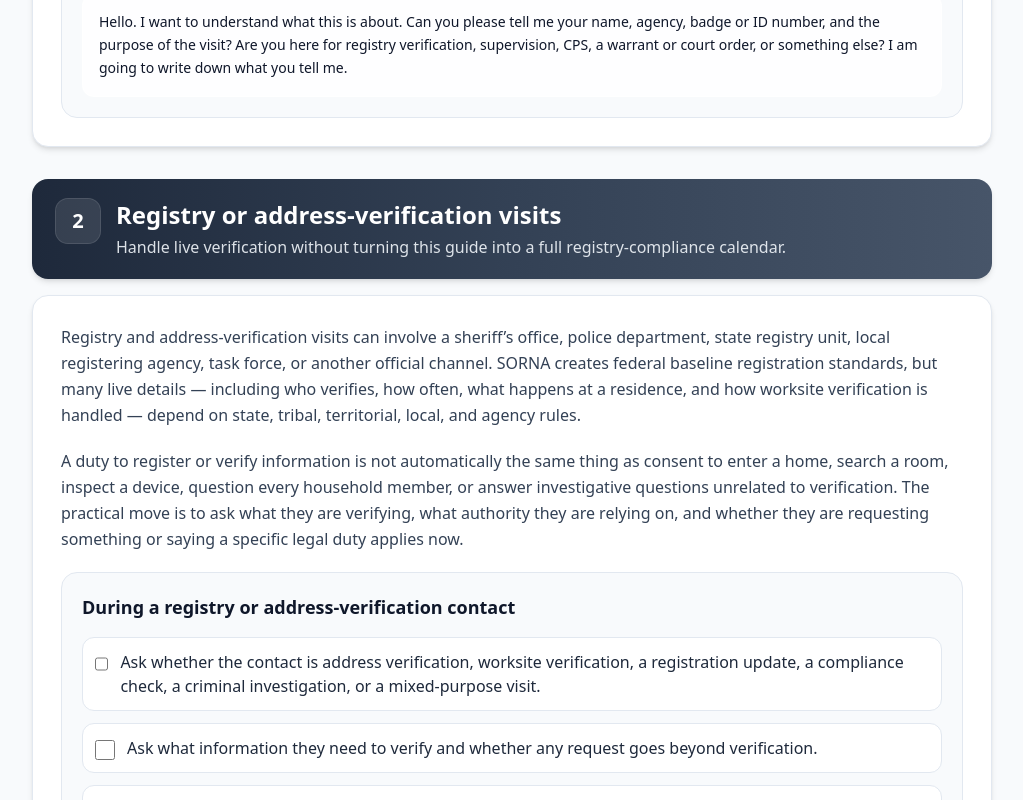
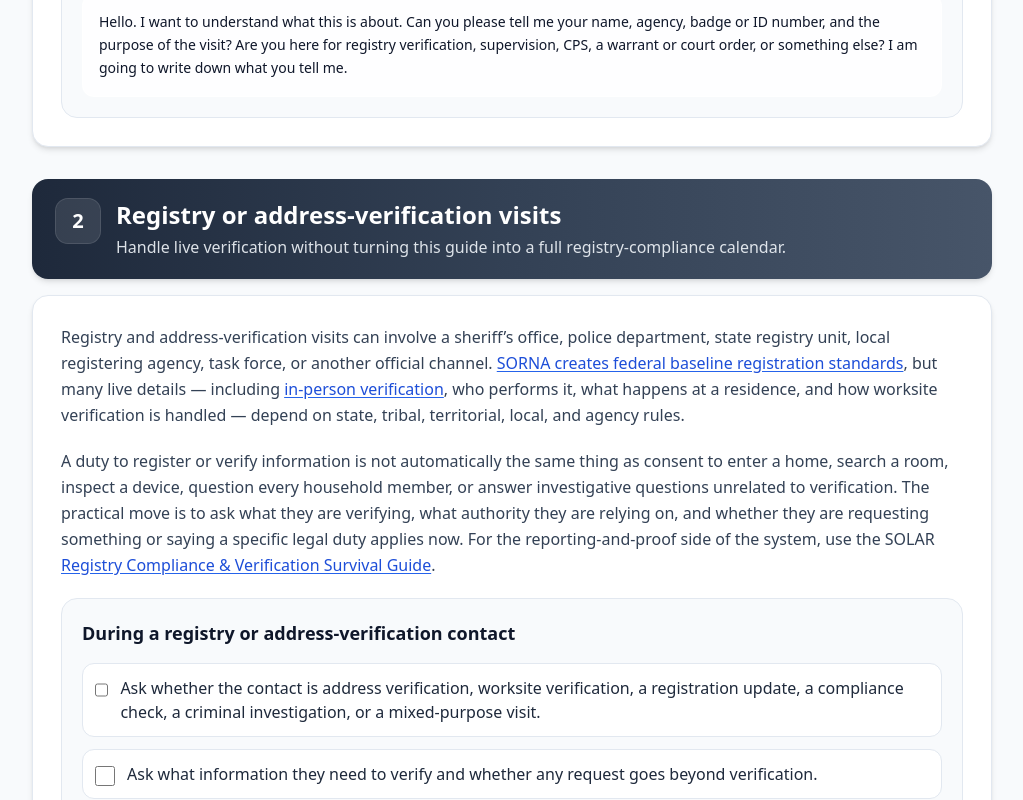
Before and after one commit to projectsolarrecon/Solar, a React (Vite) app: page /resources/police-registry-cps-encounters in a window 1280 px wide. Shown: the part 3191-3991 px from the top of the page, without its empty margins (128-1151 px from the left). Built offline with nearby package versions, Linux system fonts and the light colour scheme.

Commit message:
Add inline authority links to police registry CPS guide

```diff
--- a/src/pages/resources/PoliceRegistryCPSEncountersGuide.tsx
+++ b/src/pages/resources/PoliceRegistryCPSEncountersGuide.tsx
@@ -41,7 +41,7 @@ const sourceLinks = {
   bostick: "https://www.law.cornell.edu/supremecourt/text/501/429",
   miranda: "https://www.law.cornell.edu/supremecourt/text/384/436",
   hiibel: "https://www.law.cornell.edu/supremecourt/text/542/177",
-  schneckloth: "https://www.oyez.org/cases/1972/71-732",
+  schneckloth: "https://supreme.justia.com/cases/federal/us/412/218/",
   riley: "https://www.law.cornell.edu/supremecourt/text/13-132",
   consentSearches:
     "https://constitution.congress.gov/browse/essay/amdt4-6-2/ALDE_00000792/",
@@ -50,25 +50,62 @@ const sourceLinks = {
   fernandez: "https://www.law.cornell.edu/supremecourt/text/12-7822",
   griffin: "https://www.law.cornell.edu/supremecourt/text/483/868",
   knights: "https://supreme.justia.com/cases/federal/us/534/112/",
-  samson: "https://www.law.cornell.edu/supct/html/04-9728.ZO.html",
+  samson: "https://supreme.justia.com/cases/federal/us/547/843/",
   usMarshalsSexOffenderInvestigations:
     "https://www.usmarshals.gov/sex-offender-investigations",
-  childWelfareStateLaws:
-    "https://www.childwelfare.gov/resources/states-territories-tribes/state-statutes/",
+  childWelfareResources:
+    "https://www.childwelfare.gov/resources/states-territories-tribes/",
   childWelfarePolicyLinks:
     "https://www.childwelfare.gov/resources/links-state-and-tribal-child-welfare-law-and-policy/",
   childWelfareHowSystemWorks:
-    "https://www.childwelfare.gov/topics/systemwide/how-system-works/",
+    "https://www.childwelfare.gov/pubPDFs/cpswork.pdf",
   georgiaSafetyPlan:
     "https://pamms.dhs.ga.gov/dfcs/cws/19-12/",
   missouriInvestigations:
     "https://dssmanuals.mo.gov/child-welfare-manual/section-2-chapter-5-child-abuse-and-neglect-reports-subsection-3-investigations/",
   rcfpRecordingGuide: "https://www.rcfp.org/reporters-recording-guide/",
   usaLegalAid: "https://www.usa.gov/legal-aid",
-  lawHelp: "https://www.lawhelp.org/",
+  lscLegalAid:
+    "https://www.lsc.gov/about-lsc/what-legal-aid/i-need-legal-help",
   stateBarDirectory:
     "https://www.americanbar.org/groups/legal_services/flh-home/flh-bar-directories-and-lawyer-finders/",
 };
+
+const inlineLinkClass =
+  "font-medium text-blue-700 underline decoration-blue-600 underline-offset-2 hover:text-blue-900 hover:decoration-blue-900";
+
+function ExternalGuideLink({
+  href,
+  children,
+}: {
+  href: string;
+  children: React.ReactNode;
+}): JSX.Element {
+  return (
+    <a
+      href={href}
+      target="_blank"
+      rel="noopener noreferrer"
+      className={inlineLinkClass}
+    >
+      {children}
+    </a>
+  );
+}
+
+function InternalGuideLink({
+  to,
+  children,
+}: {
+  to: string;
+  children: React.ReactNode;
+}): JSX.Element {
+  return (
+    <Link to={to} className={inlineLinkClass}>
+      {children}
+    </Link>
+  );
+}
 
 export default function PoliceRegistryCPSEncountersGuide(): JSX.Element {
   const handlePrint = () => window.print();
@@ -182,7 +219,7 @@ export default function PoliceRegistryCPSEncountersGuide(): JSX.Element {
             <span key="help">
               Contact the right kind of help: criminal defense,
               supervision/revocation counsel, dependency or family counsel,
-              public defender, legal aid, or a trusted advocate.
+              public defender, <ExternalGuideLink href={sourceLinks.usaLegalAid}>legal aid</ExternalGuideLink>, or a trusted advocate.
             </span>,
           ]}
           reminder={
@@ -325,9 +362,8 @@ export default function PoliceRegistryCPSEncountersGuide(): JSX.Element {
             <p>
               Registry and address-verification visits can involve a sheriff’s
               office, police department, state registry unit, local registering
-              agency, task force, or another official channel. SORNA creates
-              federal baseline registration standards, but many live details —
-              including who verifies, how often, what happens at a residence,
+              agency, task force, or another official channel. <ExternalGuideLink href={sourceLinks.smartSornaCurrentLaw}>SORNA creates federal baseline registration standards</ExternalGuideLink>, but many live details —
+              including <ExternalGuideLink href={sourceLinks.smartSornaInPerson}>in-person verification</ExternalGuideLink>, who performs it, what happens at a residence,
               and how worksite verification is handled — depend on state,
               tribal, territorial, local, and agency rules.
             </p>
@@ -339,7 +375,7 @@ export default function PoliceRegistryCPSEncountersGuide(): JSX.Element {
               questions unrelated to verification. The practical move is to ask
               what they are verifying, what authority they are relying on, and
               whether they are requesting something or saying a specific legal
-              duty applies now.
+              duty applies now. For the reporting-and-proof side of the system, use the SOLAR <InternalGuideLink to="/resources/registry-compliance-verification-guide">Registry Compliance & Verification Survival Guide</InternalGuideLink>.
             </p>
           </GuideProse>
 
@@ -429,7 +465,7 @@ export default function PoliceRegistryCPSEncountersGuide(): JSX.Element {
         <GuideSectionCard>
           <GuideProse>
             <p>
-              Police contact can be a consensual conversation, a detention, an
+              Police contact can be a <ExternalGuideLink href={sourceLinks.bostick}>consensual conversation</ExternalGuideLink>, an <ExternalGuideLink href={sourceLinks.terry}>investigative detention</ExternalGuideLink>, an
               arrest, a request for consent, a warrant situation, or something
               else. Those categories matter, but they are not always obvious in
               the moment. Questions about registry status, travel, address,
@@ -440,8 +476,8 @@ export default function PoliceRegistryCPSEncountersGuide(): JSX.Element {
             <p>
               You do not have to solve the legal category at the door. A safer
               move is to ask whether you are required to answer now, whether you
-              are free to leave or end the conversation, and whether you may
-              speak with a lawyer before answering more questions.
+              are <ExternalGuideLink href={sourceLinks.bostick}>free to leave or end the conversation</ExternalGuideLink>, and whether you may
+              speak with a lawyer before answering more questions. The legal effect of asking for counsel depends on the setting; the <ExternalGuideLink href={sourceLinks.usCourtsMirandaSummary}>Miranda framework</ExternalGuideLink> specifically concerns custodial interrogation.
             </p>
           </GuideProse>
 
@@ -467,8 +503,11 @@ export default function PoliceRegistryCPSEncountersGuide(): JSX.Element {
               },
               {
                 id: "devices",
-                label:
-                  "Treat phones, computers, cloud accounts, apps, passwords, and biometric unlocking requests as higher-risk issues.",
+                label: (
+                  <span>
+                    Treat <ExternalGuideLink href={sourceLinks.riley}>phones and digital devices</ExternalGuideLink>, cloud accounts, apps, passwords, and biometric unlocking requests as higher-risk issues.
+                  </span>
+                ),
               },
               {
                 id: "children",
@@ -534,7 +573,7 @@ export default function PoliceRegistryCPSEncountersGuide(): JSX.Element {
               duties to answer, report, permit visits, submit to inspections, or
               comply with searches. But probation, parole, and supervised
               release are not identical, and the answer can depend on the
-              written condition, jurisdiction, suspicion requirement, scope,
+              <ExternalGuideLink href={sourceLinks.usCourtsSearchConditions}>written search condition</ExternalGuideLink>, jurisdiction, suspicion requirement, scope,
               actor, place, purpose, and whether police or another agency is
               involved.
             </p>
@@ -545,7 +584,7 @@ export default function PoliceRegistryCPSEncountersGuide(): JSX.Element {
               dangerous in both directions. The safer question is narrower: what
               does the written condition say, who is acting under it, what place
               or item is being searched or inspected, and what reason or purpose
-              is being given?
+              is being given? For the deeper condition-by-condition workflow, use the SOLAR <InternalGuideLink to="/resources/supervision-conditions-guide">Supervision Conditions Survival Guide</InternalGuideLink>.
             </p>
           </GuideProse>
 
@@ -619,7 +658,7 @@ export default function PoliceRegistryCPSEncountersGuide(): JSX.Element {
               “Can we look around?” “We need to verify the address.” “Your
               officer said this is required.” “CPS needs to see the home.” “Your
               roommate said it is okay.” “We have paperwork.” These are not all
-              the same thing.
+              the same thing. <ExternalGuideLink href={sourceLinks.consentSearches}>Consent is one recognized Fourth Amendment pathway</ExternalGuideLink>, but it is not interchangeable with a warrant, court order, supervision condition, or emergency claim.
             </p>
 
             <p>
@@ -627,9 +666,9 @@ export default function PoliceRegistryCPSEncountersGuide(): JSX.Element {
               adult child, landlord, employer, or other third party may have
               some authority over some spaces or property in some circumstances,
               but there is no safe universal rule that another person can always
-              consent to search everything. Common spaces, private bedrooms,
+              consent to search everything. <ExternalGuideLink href={sourceLinks.georgiaRandolph}>Co-occupant consent and objection can be fact-specific</ExternalGuideLink>. Common spaces, private bedrooms,
               locked containers, devices, work property, children’s property,
-              and cloud accounts can raise different questions.
+              and cloud accounts can raise different questions. For the broader constitutional framework, use SOLAR’s <InternalGuideLink to="/resources/know-your-rights">Your Rights at Every Stage</InternalGuideLink>.
             </p>
           </GuideProse>
 
@@ -734,9 +773,7 @@ export default function PoliceRegistryCPSEncountersGuide(): JSX.Element {
             <p>
               Mixed-agency encounters are confusing by design or by necessity.
               A registry officer may arrive with police. Probation may arrive
-              with detectives. CPS may arrive with law enforcement. U.S.
-              Marshals or task-force officers may participate in sex-offender
-              registration investigations. The presence of one agency does not
+              with detectives. CPS may arrive with law enforcement. <ExternalGuideLink href={sourceLinks.usMarshalsSexOffenderInvestigations}>U.S. Marshals or task-force officers may participate in sex-offender registration investigations</ExternalGuideLink>. The presence of one agency does not
               automatically mean every person there has the same authority for
               every request.
             </p>
@@ -796,8 +833,7 @@ export default function PoliceRegistryCPSEncountersGuide(): JSX.Element {
             title="Federal task-force caution"
           >
             <p>
-              The U.S. Marshals Service has specific sex-offender investigation
-              roles under federal law and works with state, local, tribal, and
+              The <ExternalGuideLink href={sourceLinks.usMarshalsSexOffenderInvestigations}>U.S. Marshals Service has specific sex-offender investigation roles</ExternalGuideLink> under federal law and works with state, local, tribal, and
               territorial authorities. That role should not be turned into a
               blanket assumption that every federal or task-force encounter
               authorizes entry, search, questioning, or seizure without looking
@@ -818,7 +854,7 @@ export default function PoliceRegistryCPSEncountersGuide(): JSX.Element {
             <p>
               CPS, DCF, DHS, child protective services, child welfare, family
               services, and dependency agencies use different names in different
-              places. Their authority usually comes from state, tribal, local,
+              places. <ExternalGuideLink href={sourceLinks.childWelfareHowSystemWorks}>The child welfare system is not a single entity</ExternalGuideLink>; authority usually comes from state, tribal, local,
               administrative, and family or dependency-court systems. CPS may
               request voluntary cooperation, ask to inspect a home, seek to
               interview a child, propose a safety plan, coordinate with police,
@@ -831,7 +867,7 @@ export default function PoliceRegistryCPSEncountersGuide(): JSX.Element {
               exposure. That does not mean the same legal answer applies in
               every state or every family. Safety plans, child interviews,
               parent-rights notices, emergency removals, registry-status risk
-              factors, and CPS/police coordination are state-specific issues.
+              factors, and CPS/police coordination are <ExternalGuideLink href={sourceLinks.childWelfareResources}>state-, territory-, and tribe-specific issues</ExternalGuideLink>. Use the Gateway’s <ExternalGuideLink href={sourceLinks.childWelfarePolicyLinks}>state and tribal law and policy links</ExternalGuideLink> to get closer to the controlling local source.
             </p>
 
             <p>
@@ -1107,7 +1143,7 @@ export default function PoliceRegistryCPSEncountersGuide(): JSX.Element {
         <GuideSectionCard>
           <GuideProse>
             <p>
-              Documentation matters. But recording law varies by state, setting,
+              Documentation matters. But <ExternalGuideLink href={sourceLinks.rcfpRecordingGuide}>recording law varies by state and setting</ExternalGuideLink>,
               audio or video, public or private place, expectation of privacy,
               phone-call rules, and whether supervision or device restrictions
               apply. Do not rely on a static state recording-law chart unless it
@@ -1279,7 +1315,7 @@ export default function PoliceRegistryCPSEncountersGuide(): JSX.Element {
             <p>
               “The right kind of lawyer” may mean criminal defense counsel,
               public defender, supervision or revocation counsel, dependency or
-              family counsel, appellate or post-conviction counsel, legal aid,
+              family counsel, appellate or post-conviction counsel, <ExternalGuideLink href={sourceLinks.lscLegalAid}>civil legal aid</ExternalGuideLink>,
               or a lawyer familiar with registry issues in your state.
             </p>
           </GuideProse>
@@ -1351,7 +1387,7 @@ export default function PoliceRegistryCPSEncountersGuide(): JSX.Element {
           >
             <p>
               Asking for counsel can have different legal effects depending on
-              whether this is police questioning, supervision, registry
+              whether this is <ExternalGuideLink href={sourceLinks.usCourtsMirandaSummary}>custodial police questioning</ExternalGuideLink>, supervision, registry
               administration, CPS, family court, or another process. This
               language is meant to slow the moment down and preserve clarity; it
               is not a substitute for legal advice.
@@ -1430,11 +1466,11 @@ export default function PoliceRegistryCPSEncountersGuide(): JSX.Element {
                   "USMS role in Adam Walsh Act / sex-offender registration investigations.",
               },
               {
-                label: "Child Welfare Information Gateway: state statutes",
-                href: sourceLinks.childWelfareStateLaws,
+                label: "Child Welfare Information Gateway: state, territory, and tribal resources",
+                href: sourceLinks.childWelfareResources,
                 badge: "Official",
                 description:
-                  "State, territory, and tribal child-welfare statute lookup for CPS-specific authority questions.",
+                  "Search state, territory, and tribal child-welfare laws, policies, manuals, and agency resources for CPS-specific authority questions.",
               },
               {
                 label: "Child Welfare Information Gateway: state and tribal policy links",
@@ -1472,11 +1508,11 @@ export default function PoliceRegistryCPSEncountersGuide(): JSX.Element {
                   "National starting point for legal aid and public legal-help resources.",
               },
               {
-                label: "LawHelp.org",
-                href: sourceLinks.lawHelp,
+                label: "Legal Services Corporation: find legal aid",
+                href: sourceLinks.lscLegalAid,
                 badge: "Legal help",
                 description:
-                  "Legal-aid directory for state-specific help and self-help resources.",
+                  "Location-based finder for LSC-funded civil legal-aid organizations.",
               },
               {
                 label: "ABA lawyer referral directories",
@@ -1680,10 +1716,10 @@ export default function PoliceRegistryCPSEncountersGuide(): JSX.Element {
                   "Supports the national-level distinction between CPS systems and police systems.",
               },
               {
-                label: "Child Welfare Information Gateway: state statutes",
-                href: sourceLinks.childWelfareStateLaws,
-                description:
-                  "Supports the warning that CPS entry, interviews, safety plans, and emergency authority are state-specific.",
+                label: "Child Welfare Information Gateway: state, territory, and tribal resources",
+                href: sourceLinks.childWelfareResources,
+                description:
+                  "Supports the warning that CPS entry, interviews, safety plans, and emergency authority are state-, territory-, and tribe-specific.",
               },
               {
                 label: "Child Welfare Information Gateway: state and tribal law and policy links",
@@ -1716,10 +1752,10 @@ export default function PoliceRegistryCPSEncountersGuide(): JSX.Element {
                   "Supports the legal-help escalation section.",
               },
               {
-                label: "LawHelp.org",
-                href: sourceLinks.lawHelp,
-                description:
-                  "Supports finding state-specific legal aid and self-help resources.",
+                label: "Legal Services Corporation: find legal aid",
+                href: sourceLinks.lscLegalAid,
+                description:
+                  "Supports finding a local LSC-funded civil legal-aid organization.",
               },
               {
                 label: "ABA state lawyer referral directories",
```
